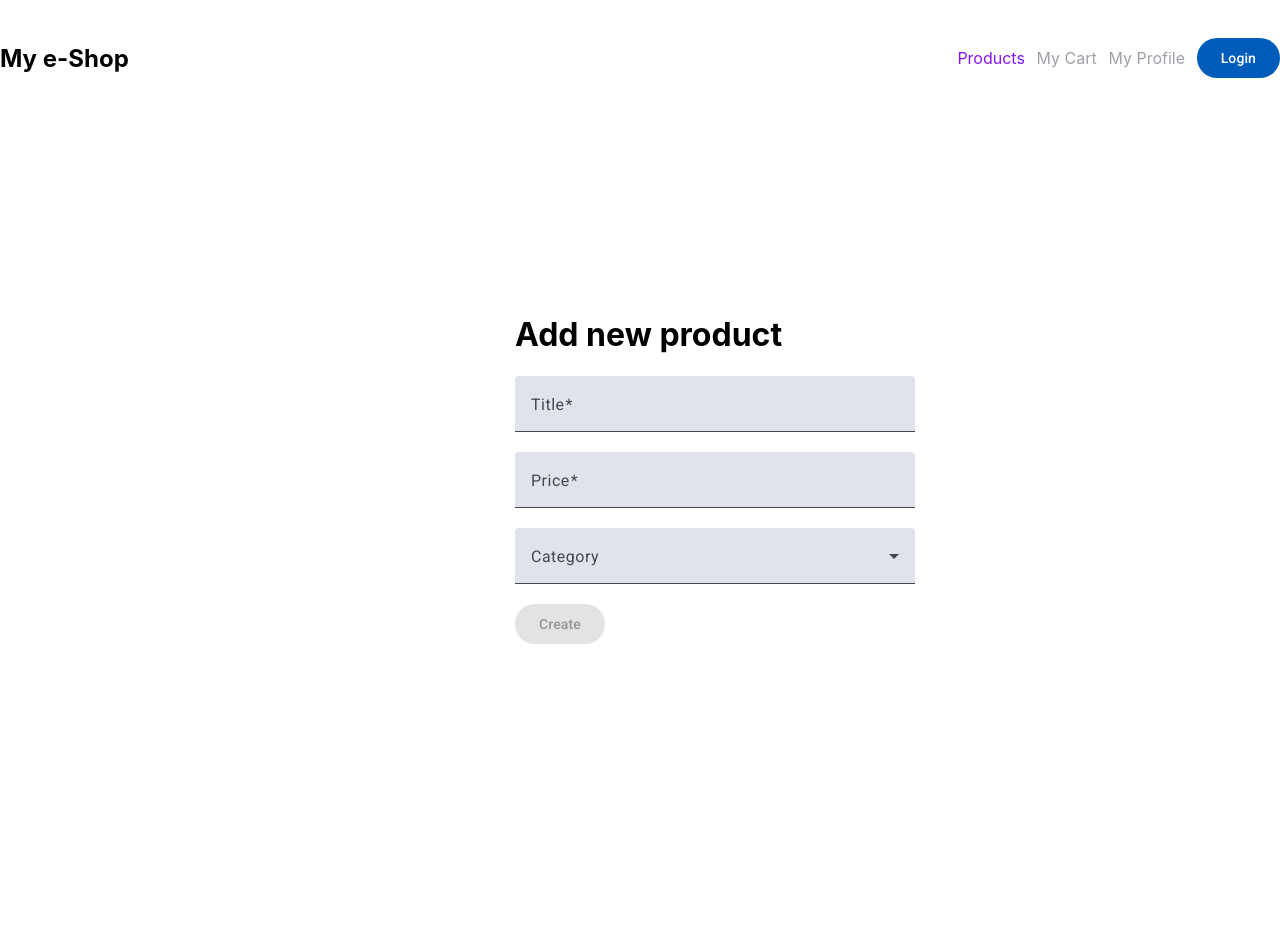
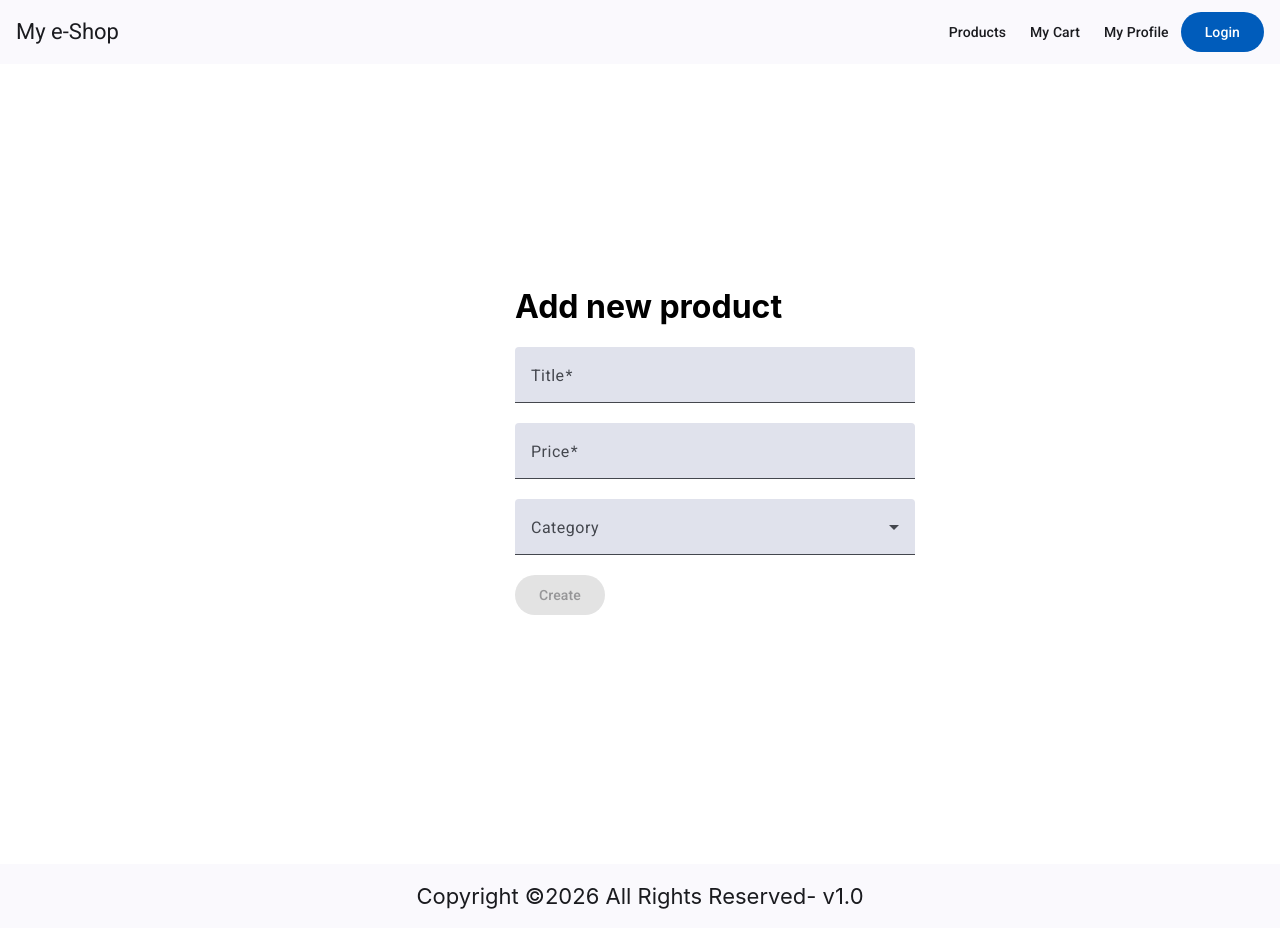
Before and after one commit to ChristianGHoejgaard/AngularTraining, an Angular app in the folder my-app/: page /products/new in a window 1280 px wide. Shown: the top 952 px of the page. After the commit the page ends 928 px from the top, so only its background shows below. Built offline with nearby package versions, Linux system fonts and the light colour scheme.

Commit message:
Materials lists and tables, toggle buttons

```diff
--- a/my-app/src/app/app.component.css
+++ b/my-app/src/app/app.component.css
@@ -55,30 +55,3 @@ padding: 1rem;
 box-sizing: inherit;
 position: relative;
 }
-
-header {
-  display: flex;
-  flex-direction: row;
-  gap: 0.73rem;
-  justify-content: end;
-  margin-top: 1.5rem;;
-}
-
-.menu-links {
-  display: flex;
-  align-items: center;
-  gap: 0.73rem;
-}
-
-.menu-links a {
-  transition: fill 0.3s ease;
-  color: var(--gray-400);
-}
-
-.menu-links a:hover {
-  color: var(--gray-900);
-}
-
-.menu-links a.active {
-  color: var(--electric-violet);
-}
--- a/my-app/src/app/app.component.html
+++ b/my-app/src/app/app.component.html
@@ -1,16 +1,24 @@
 <header>
-  <h2>{{ settings.title }}</h2>
-  <span class="spacer"></span>
-  <div class="menu-links">
-    <a routerLink="/products" routerLinkActive="active">Products</a>
-    <a routerLink="/cart" routerLinkActive="active">My Cart</a>
-    <a routerLink="/user" routerLinkActive="active">My Profile</a>
-    <app-auth></app-auth>
-  </div>
+  <mat-toolbar>
+    <mat-toolbar-row>
+      <h2>{{ settings.title }}</h2>
+      <span class="spacer"></span>
+      <button mat-button routerLink="/products">Products</button>
+      <button mat-button routerLink="/cart">My Cart</button>
+      <button mat-button routerLink="/user">My Profile</button>
+      <app-auth></app-auth>
+    </mat-toolbar-row>
+  </mat-toolbar>
 </header>
 <main class="main">
   <div class="content">
     <router-outlet />
   </div>
 </main>
-<footer appCopyright> - v{{settings.version}}</footer>
+<footer>
+  <mat-toolbar>
+    <mat-toolbar-row>
+      <span appCopyright>- v{{settings.version}}</span>
+    </mat-toolbar-row>
+  </mat-toolbar>
+</footer>
--- a/my-app/src/app/app.component.ts
+++ b/my-app/src/app/app.component.ts
@@ -3,10 +3,12 @@ import { RouterLink, RouterLinkActive, RouterOutlet } from '@angular/router';
 import { CopyrightDirective } from './Directives/copyright.directive';
 import { APP_SETTINGS } from './app.settings';
 import { AuthComponent } from './auth/auth.component';
+import { MatToolbarRow, MatToolbar } from '@angular/material/toolbar';
+import { MatButton } from '@angular/material/button';
 
 @Component({
   selector: 'app-root',
-  imports: [RouterOutlet, RouterLink, RouterLinkActive, CopyrightDirective, AuthComponent],
+  imports: [RouterOutlet, RouterLink, CopyrightDirective, AuthComponent, MatToolbar, MatToolbarRow, MatButton],
   templateUrl: './app.component.html',
   styleUrl: './app.component.css'
 })
--- a/my-app/src/app/product-list/product-list.component.css
+++ b/my-app/src/app/product-list/product-list.component.css
@@ -61,3 +61,8 @@ path {
 a:hover svg path {
   fill: var(--gray-900);
 }
+
+mat-card {
+  margin: 1.375rem;
+  cursor: pointer;
+}
--- a/my-app/src/app/product-list/product-list.component.html
+++ b/my-app/src/app/product-list/product-list.component.html
@@ -6,21 +6,47 @@
         <button mat-mini-fab routerLink="new">
             <mat-icon>add</mat-icon>
         </button>
+        <span class="spacer"></span>
+        <mat-button-toggle-group #group="matButtonToggleGroup">
+            <mat-button-toggle value="card" checked>
+                <mat-icon>list</mat-icon>
+            </mat-button-toggle>
+            <mat-button-toggle value="table">
+                <mat-icon>grid_on</mat-icon>
+            </mat-button-toggle>
+        </mat-button-toggle-group>
     </div>
+
+    @if (group.value === 'card') {
+        @for (product of products | sort:'title'; track product.id) {
+            <mat-card [routerLink]="[product.id]">
+                <mat-card-header>
+                    <mat-card-title-group>
+                        <mat-card-title>{{ product.title }}</mat-card-title>
+                        <mat-card-subtitle>{{ product.category }}</mat-card-subtitle>
+                        <img mat-card-sm-image [src]="product.image"/>
+                    </mat-card-title-group>
+                </mat-card-header>
+            </mat-card>
+        } @empty {
+                <p>No products found!</p>
+        }
+    } @else {
+        <table mat-table [dataSource]="products">
+            <ng-container matColumnDef="title">
+                <th mat-header-cell *matHeaderCellDef>Title</th>
+                <td mat-cell *matCellDef="let product">
+                    <a [routerLink]="[product.id]">{{ product.title }}</a>
+                </td>
+            </ng-container>
+            <ng-container matColumnDef="price">
+                <th mat-header-cell *matHeaderCellDef>Price</th>
+                <td mat-cell *matCellDef="let product">
+                    {{ product.price | currency }}
+                </td>
+            </ng-container>
+            <tr mat-header-row *matHeaderRowDef="columnNames"></tr>
+            <tr mat-row *matRowDef="let row; columns: columnNames;"></tr>
+        </table>
+    }
 }
-
-<ul class="pill-group">
-    @for (product of products | sort:'price'; track product.id; let i = $index) {
-        <li class="pill">
-            @switch (product.category) {
-                @case ('electronics') {⌨️}
-                @case ('jewelery') {💎}
-                @default {🏷️}
-            }
-            {{i+1}}.&nbsp;
-            <a [routerLink]="[product.id]">{{product.title}}</a>
-        </li>
-    } @empty {
-        <p>No products found!</p>
-    }
-</ul>
--- a/my-app/src/app/product-list/product-list.component.ts
+++ b/my-app/src/app/product-list/product-list.component.ts
@@ -1,4 +1,4 @@
-import { AsyncPipe } from '@angular/common';
+import { AsyncPipe, CurrencyPipe } from '@angular/common';
 import { Component, OnInit } from '@angular/core';
 import { SortPipe } from '../Pipes/sort.pipe';
 import { RouterLink, ActivatedRoute } from '@angular/router';
@@ -6,15 +6,31 @@ import { Observable, switchMap, of } from 'rxjs';
 import { Product } from '../product';
 import { MatMiniFabButton } from '@angular/material/button';
 import { MatIcon } from '@angular/material/icon';
+import { MatCardModule } from '@angular/material/card';
+import { MatTableModule } from '@angular/material/table';
+import { MatButtonToggle, MatButtonToggleGroup } from '@angular/material/button-toggle';
 
 @Component({
   selector: 'app-product-list',
-  imports: [SortPipe, AsyncPipe, RouterLink, MatMiniFabButton, MatIcon],
+  imports: [
+    SortPipe,
+    AsyncPipe,
+    CurrencyPipe,
+    RouterLink,
+    MatMiniFabButton,
+    MatIcon,
+    MatCardModule,
+    MatTableModule,
+    MatButtonToggle,
+    MatButtonToggleGroup
+  ],
   templateUrl: './product-list.component.html',
   styleUrl: './product-list.component.css',
 })
 export class ProductListComponent implements OnInit {
   products$: Observable<Product[]> | undefined;
+
+  columnNames = ['title', 'price'];
 
   constructor(private route: ActivatedRoute) {}
 
--- a/my-app/src/app/product.ts
+++ b/my-app/src/app/product.ts
@@ -4,4 +4,5 @@ export interface Product {
     price: number;
     categories: Record<number, string>;
     category: string;
+    image: string;
 }
```
